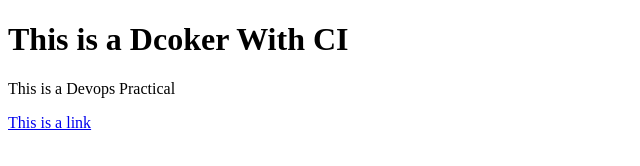
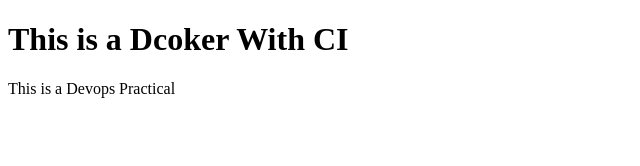
Before and after one commit to kunal22823/DockerDemo, a plain HTML site: page index.html in a window 1280 px wide. Shown: the full height of the page, 0-640 px from the left. Drawn offline with Linux system fonts and the light colour scheme.

Commit message:
Update index.html

```diff
--- a/index.html
+++ b/index.html
@@ -7,6 +7,5 @@
 <body>
     <h1>This is a Dcoker With CI</h1>
     <p>This is a Devops Practical</p>
-    <a href="https://example.com">This is a link</a>
 </body>
 </html>
```
